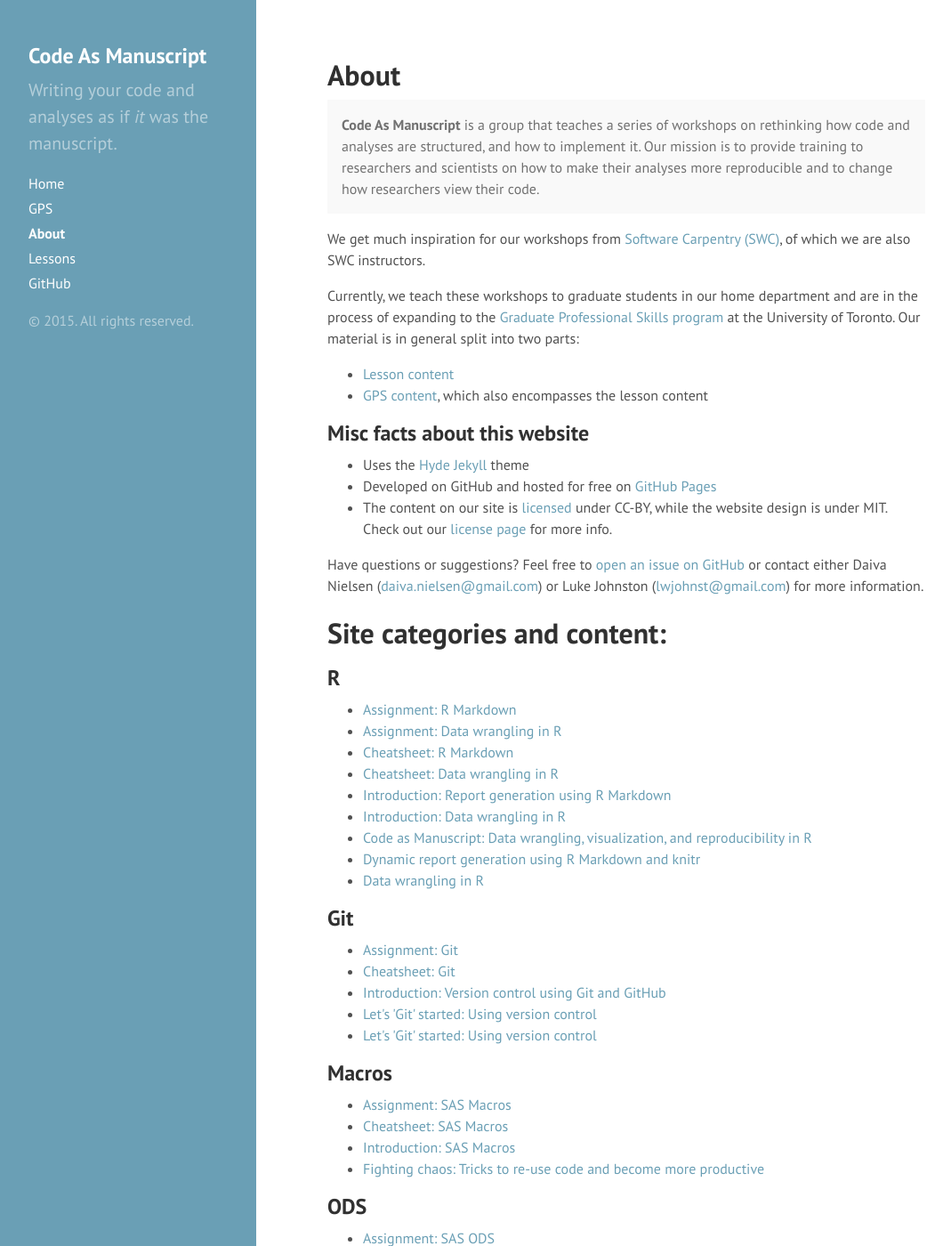
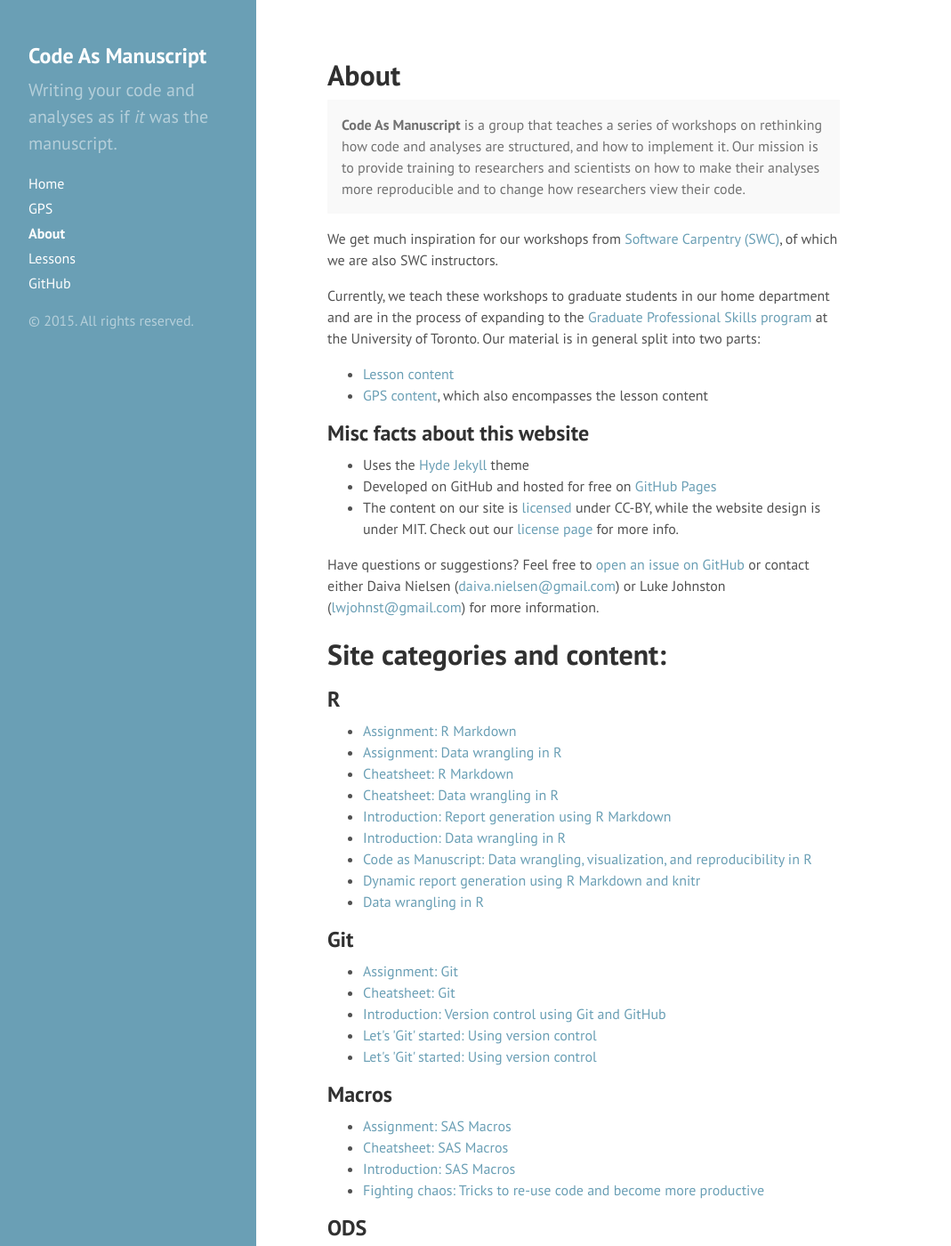
Before and after one commit to thesarahmeister/workshops, a Jekyll site: the page built from about.md, in a window 1280 px wide and 1400 px high. Shown: the whole window at 89% size, without its empty margins (0-1069 px from the left). Built offline with Jekyll 4.4.1, drawn with Linux system fonts in a browser that asks for light colours.

Commit message:
removed css width container.. seems not to work...

```diff
--- a/public/css/hyde.css
+++ b/public/css/hyde.css
@@ -124,7 +124,6 @@ a.sidebar-nav-item:focus {
 .content {
   padding-top:    4rem;
   padding-bottom: 4rem;
-  min-width: 44rem;
 }
 
 @media (min-width: 48em) {
```
